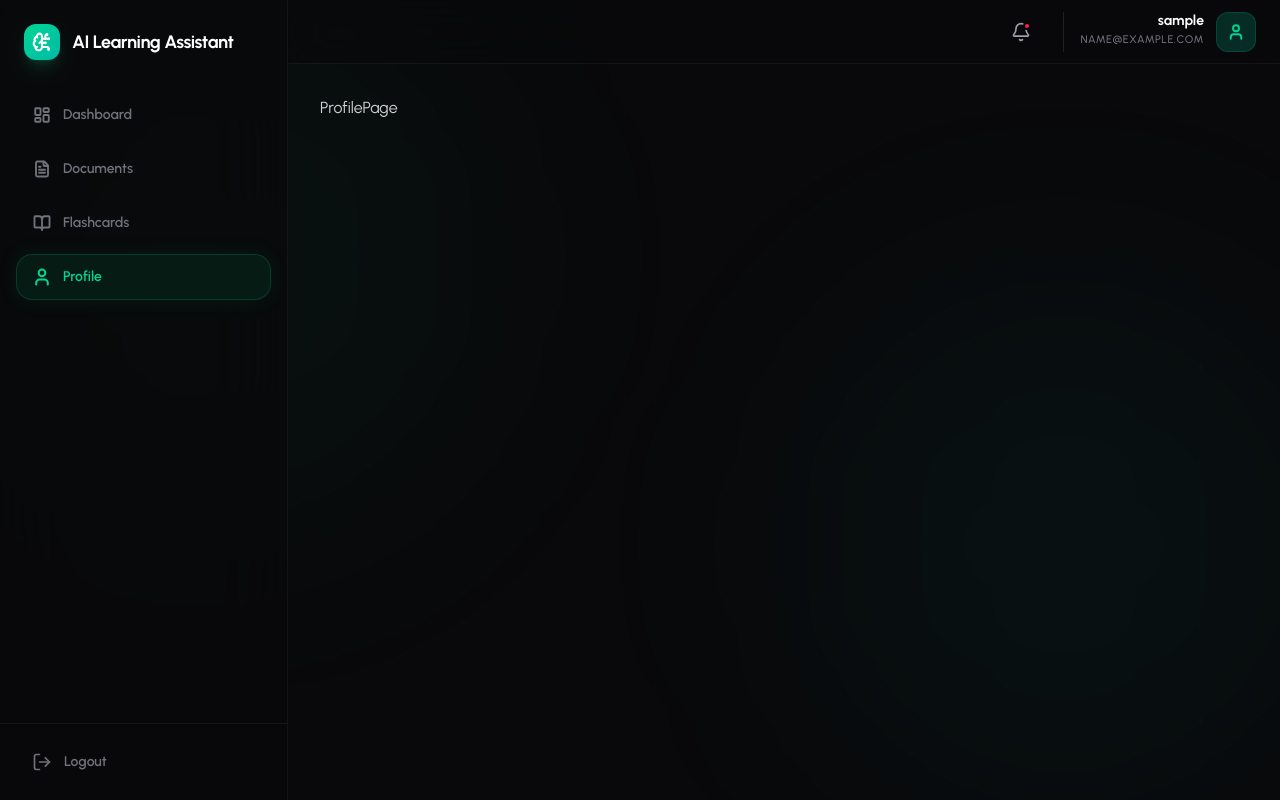
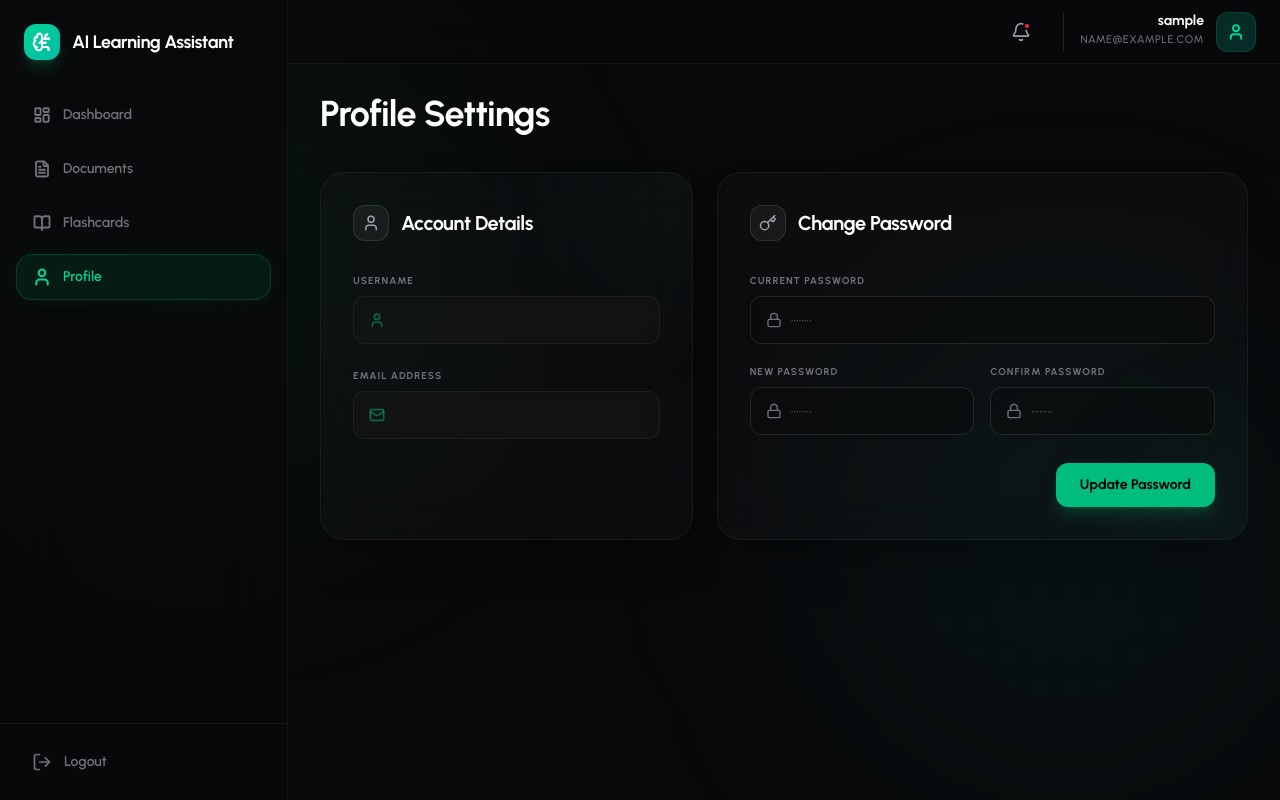
Before and after one commit to krishkumarkr/ai-study-assistant, a React (Vite) app in the folder frontend/ai-learning-assistant/: page /profile in a window 1280 px wide. Built offline with nearby package versions, Linux system fonts and the light colour scheme; no server answers; sample sign-in values are in the browser's storage.

Commit message:
Implement the Profile section.

```diff
--- a/frontend/ai-learning-assistant/src/pages/Profile/ProfilePage.jsx
+++ b/frontend/ai-learning-assistant/src/pages/Profile/ProfilePage.jsx
@@ -1,9 +1,211 @@
-import React from 'react'
+import React, { useState, useEffect } from "react";
+import PageHeader from "../../components/common/PageHeader";
+import Spinner from "../../components/common/Spinner";
+import authService from "../../services/authService";
+import toast from "react-hot-toast";
+import { User, Mail, Lock, ShieldCheck, Key } from "lucide-react";
 
 const ProfilePage = () => {
+  const [loading, setLoading] = useState(true);
+  const [passwordLoading, setPasswordLoading] = useState(false);
+
+  const [username, setUsername] = useState("");
+  const [email, setEmail] = useState("");
+  const [currentPassword, setCurrentPassword] = useState("");
+  const [newPassword, setNewPassword] = useState("");
+  const [confirmNewPassword, setConfirmNewPassword] = useState("");
+
+  useEffect(() => {
+    const fetchProfile = async () => {
+      try {
+        const { data } = await authService.getProfile();
+        setUsername(data.username);
+        setEmail(data.email);
+      } catch (error) {
+        toast.error("Failed to fetch profile data.");
+        console.error(error);
+      } finally {
+        setLoading(false);
+      }
+    };
+    fetchProfile();
+  }, []);
+
+  const handleChangePassword = async (e) => {
+    e.preventDefault();
+    if (newPassword !== confirmNewPassword) {
+      toast.error("New passwords do not match.");
+      return;
+    }
+    if (newPassword.length < 6) {
+      toast.error("New password must be at least 6 characters long.");
+      return;
+    }
+    setPasswordLoading(true);
+    try {
+      await authService.changePassword({ currentPassword, newPassword });
+      toast.success("Password changed successfully!");
+      setCurrentPassword("");
+      setNewPassword("");
+      setConfirmNewPassword("");
+    } catch (error) {
+      toast.error(error.message || "Failed to change password.");
+    } finally {
+      setPasswordLoading(false);
+    }
+  };
+
+  if (loading) {
+    return (
+      <div className="flex items-center justify-center min-h-[60vh]">
+        <Spinner />
+      </div>
+    );
+  }
+
+  // ... (keep all your imports and state logic the same)
+
   return (
-    <div>ProfilePage</div>
-  )
-}
+    <div className="max-w-5xl mx-auto space-y-8 animate-in fade-in duration-500">
+      <PageHeader title="Profile Settings" />
+
+      <div className="grid grid-cols-1 lg:grid-cols-12 gap-6">
+
+        {/* Account Details - Balanced sizing */}
+        <div className="lg:col-span-5 bg-white/2 border border-white/5 rounded-3xl p-6 md:p-8 backdrop-blur-xl shadow-2xl relative overflow-hidden">
+          <div className="absolute -top-20 -right-20 w-48 h-48 bg-emerald-500/5 rounded-full blur-3xl pointer-events-none" />
+
+          <h3 className="text-xl font-bold text-white tracking-tight mb-8 flex items-center gap-3 relative z-10">
+            <div className="w-9 h-9 rounded-xl bg-white/5 border border-white/10 flex items-center justify-center text-zinc-400">
+              <User size={18} strokeWidth={2} />
+            </div>
+            Account Details
+          </h3>
+
+          <div className="space-y-6 relative z-10">
+            <div>
+              <label className="block text-[10px] font-bold text-zinc-500 uppercase tracking-widest mb-2">
+                Username
+              </label>
+              <div className="relative">
+                <div className="absolute inset-y-0 left-0 pl-4 flex items-center pointer-events-none">
+                  <User className="h-4 w-4 text-emerald-500/50" strokeWidth={2.5} />
+                </div>
+                <div className="w-full h-12 pl-11 pr-4 flex items-center border border-white/5 rounded-xl bg-zinc-900/50 text-sm font-medium text-zinc-300 shadow-inner">
+                  {username}
+                </div>
+              </div>
+            </div>
+
+            <div>
+              <label className="block text-[10px] font-bold text-zinc-500 uppercase tracking-widest mb-2">
+                Email Address
+              </label>
+              <div className="relative">
+                <div className="absolute inset-y-0 left-0 pl-4 flex items-center pointer-events-none">
+                  <Mail className="h-4 w-4 text-emerald-500/50" strokeWidth={2.5} />
+                </div>
+                <div className="w-full h-12 pl-11 pr-4 flex items-center border border-white/5 rounded-xl bg-zinc-900/50 text-sm font-medium text-zinc-300 shadow-inner">
+                  {email}
+                </div>
+              </div>
+            </div>
+          </div>
+        </div>
+
+        {/* Change Password - Balanced sizing */}
+        <div className="lg:col-span-7 bg-white/2 border border-white/5 rounded-3xl p-6 md:p-8 backdrop-blur-xl shadow-2xl relative overflow-hidden">
+          <div className="absolute -bottom-20 -right-20 w-48 h-48 bg-emerald-500/5 rounded-full blur-3xl pointer-events-none" />
+
+          <h3 className="text-xl font-bold text-white tracking-tight mb-8 flex items-center gap-3 relative z-10">
+            <div className="w-9 h-9 rounded-xl bg-white/5 border border-white/10 flex items-center justify-center text-zinc-400">
+              <Key size={18} strokeWidth={2} />
+            </div>
+            Change Password
+          </h3>
+
+          <form onSubmit={handleChangePassword} className="space-y-5 relative z-10">
+            <div>
+              <label className="block text-[10px] font-bold text-zinc-500 uppercase tracking-widest mb-2">
+                Current Password
+              </label>
+              <div className="relative">
+                <div className="absolute inset-y-0 left-0 pl-4 flex items-center pointer-events-none">
+                  <Lock className="h-4 w-4 text-zinc-500" strokeWidth={2} />
+                </div>
+                <input
+                  type="password"
+                  value={currentPassword}
+                  onChange={(e) => setCurrentPassword(e.target.value)}
+                  placeholder="••••••••"
+                  required
+                  className="w-full h-12 pl-10 pr-4 border border-white/10 rounded-xl bg-black/20 text-sm text-white placeholder-zinc-600 transition-colors duration-200 focus:outline-none focus:border-emerald-500/50"
+                />
+              </div>
+            </div>
+
+            <div className="grid grid-cols-1 sm:grid-cols-2 gap-4">
+              <div>
+                <label className="block text-[10px] font-bold text-zinc-500 uppercase tracking-widest mb-2">
+                  New Password
+                </label>
+                <div className="relative">
+                  <div className="absolute inset-y-0 left-0 pl-4 flex items-center pointer-events-none">
+                    <Lock className="h-4 w-4 text-zinc-500" strokeWidth={2} />
+                  </div>
+                  <input
+                    type="password"
+                    value={newPassword}
+                    onChange={(e) => setNewPassword(e.target.value)}
+                    placeholder="••••••••"
+                    required
+                    className="w-full h-12 pl-10 pr-4 border border-white/10 rounded-xl bg-black/20 text-sm text-white placeholder-zinc-600 transition-colors duration-200 focus:outline-none focus:border-emerald-500/50"
+                  />
+                </div>
+              </div>
+
+              <div>
+                <label className="block text-[10px] font-bold text-zinc-500 uppercase tracking-widest mb-2">
+                  Confirm Password
+                </label>
+                <div className="relative">
+                  <div className="absolute inset-y-0 left-0 pl-4 flex items-center pointer-events-none">
+                    <Lock className="h-4 w-4 text-zinc-500" strokeWidth={2} />
+                  </div>
+                  <input
+                    type="password"
+                    value={confirmNewPassword}
+                    onChange={(e) => setConfirmNewPassword(e.target.value)}
+                    placeholder="••••••••"
+                    required
+                    className="w-full h-12 pl-10 pr-4 border border-white/10 rounded-xl bg-black/20 text-sm text-white placeholder-zinc-600 transition-colors duration-200 focus:outline-none focus:border-emerald-500/50"
+                  />
+                </div>
+              </div>
+            </div>
+
+            <div className="flex justify-end pt-2">
+              <button
+                type="submit"
+                disabled={passwordLoading}
+                className="px-6 py-3 bg-emerald-500 hover:bg-emerald-400 text-black rounded-xl font-bold text-sm transition-all disabled:opacity-50 flex items-center gap-2 shadow-lg shadow-emerald-500/20 active:scale-[0.98]"
+              >
+                {passwordLoading ? (
+                  <>
+                    <div className="w-4 h-4 border-2 border-black/20 border-t-black animate-spin rounded-full" />
+                    Updating...
+                  </>
+                ) : (
+                  "Update Password"
+                )}
+              </button>
+            </div>
+          </form>
+        </div>
+
+      </div>
+    </div>
+  );
+};
 
 export default ProfilePage;
```
